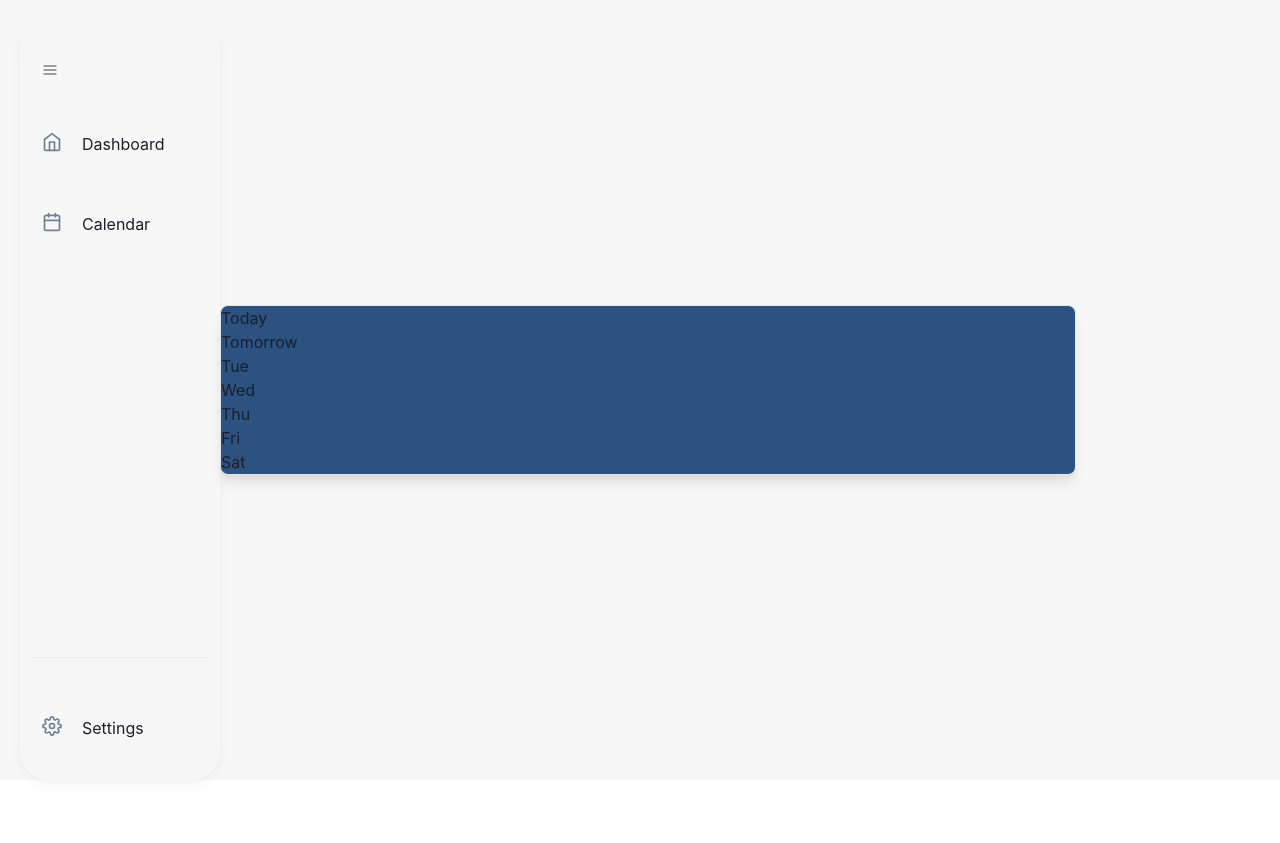
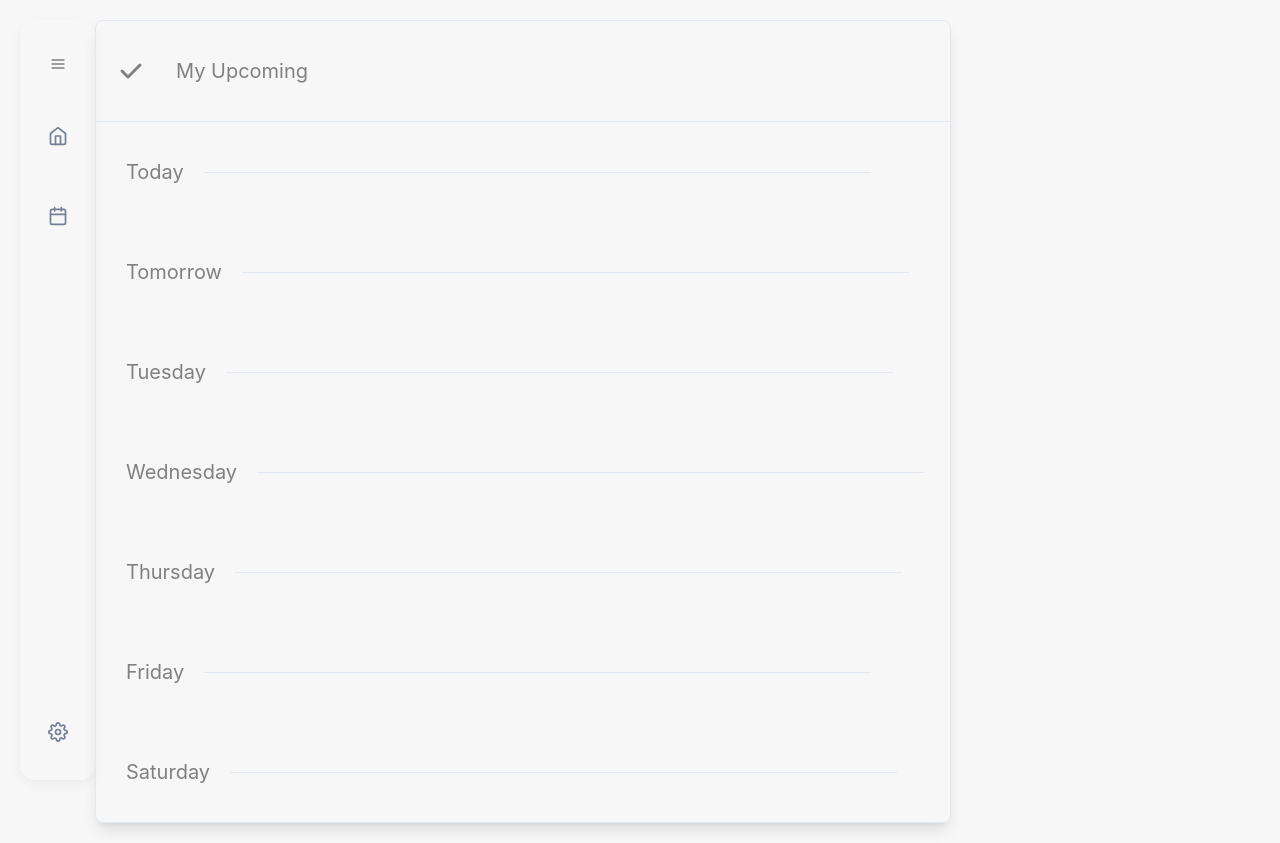
Before and after one commit to Be-create/CoSchedule, a React (Create React App) app in the folder homepage/: page / in a window 1280 px wide. Before the commit the page ends 800 px from the top, so only its background shows below. Built offline with nearby package versions, Linux system fonts and the light colour scheme.

Commit message:
added days dynamically to taskpanel and did design changes

```diff
--- a/homepage/src/components/Navbar/sidebar.jsx
+++ b/homepage/src/components/Navbar/sidebar.jsx
@@ -21,7 +21,7 @@ import { IoPawOutline } from 'react-icons/io5'
 import NavItem from './navitem'
 
 export default function Sidebar() {
-    const [navSize, changeNavSize] = useState("large")
+    const [navSize, changeNavSize] = useState("small")
     return (
         <Flex
             pos="sticky"
--- a/homepage/src/components/task/day.jsx
+++ b/homepage/src/components/task/day.jsx
@@ -5,13 +5,38 @@ import {
   isToday,
   isTomorrow
 } from 'date-fns'
-import {
-  Box,
-  Flex,
-} from '@chakra-ui/react'
 
-export const  Month = ()=>{
+import { HiCheck } from "react-icons/hi"
+import styled from "styled-components"
+import { IconButton } from "@chakra-ui/react";
 
+const Card = styled.div`
+
+
+display : flex;
+align-items :center;
+width : 100%;
+margin : auto ;
+height : 100px;
+padding : 10px;
+`
+const Hr = styled.hr`
+background : #666;
+width : 80%;
+
+`
+const H1= styled.h1`
+font-size : 20px;
+color : grey;
+margin : 20px
+`
+const Add = styled.button`
+
+
+`
+
+
+export const Month = () => {
 
   const date = new Date();
   console.log(date)
@@ -20,9 +45,10 @@ const shortWeekDaysArray = Array.from(Array(7)).map((e, i) => addDays(date, i))
 
   return (
     <div>
-
+      <Card><h1>{<HiCheck style={{height : "30px",width : " 50px", color : "gray"}} />}</h1> <H1>My Upcoming</H1></Card>
+      <hr style={{ backgroundColor : "gray"}} />
       {
-            shortWeekDaysArray.map((day)=>(isToday(day) ? <Box key={day}><Flex  >Today <hr/></Flex></Box> : isTomorrow(day) ? <Box key={day}><Flex  >Tomorrow <hr/></Flex></Box> : <Box key={day}><Flex >{format(day,'E')} <hr/></Flex></Box>))
+        shortWeekDaysArray.map((day) => (isToday(day) ? <Card key={day}><H1>Today</H1> <Hr/> <Add /></Card> : isTomorrow(day) ? <Card key={day}><H1>Tomorrow</H1> <Hr/> <Add /></Card> : <Card key={day}><H1>{format(day,'EEEE')}</H1> <Hr/> <Add /></Card> ))
       }
 
     </div>
--- a/homepage/src/components/task/taskpanel.jsx
+++ b/homepage/src/components/task/taskpanel.jsx
@@ -2,7 +2,6 @@
 
 import {
     Flex,
-
     Box,
   } from '@chakra-ui/react';
 import { Month } from './day';
@@ -12,7 +11,8 @@ export const Taskpanel = ()=> {
     return (
         <Flex p="20px" w="70%"  alignItems="center" justifyContent="center" >
         <Box
-          bg="blue.700"
+
+
 
           borderWidth="1px"
           rounded="lg"
--- a/homepage/src/components/task/todoinput.jsx
+++ b/homepage/src/components/task/todoinput.jsx
@@ -1,5 +1,3 @@
-
-
 
 
 
```
Also changed, not shown: homepage/src/App.jsx (renamed from homepage/src/App.js). Lines whose indentation alone changed are shown as unchanged.
